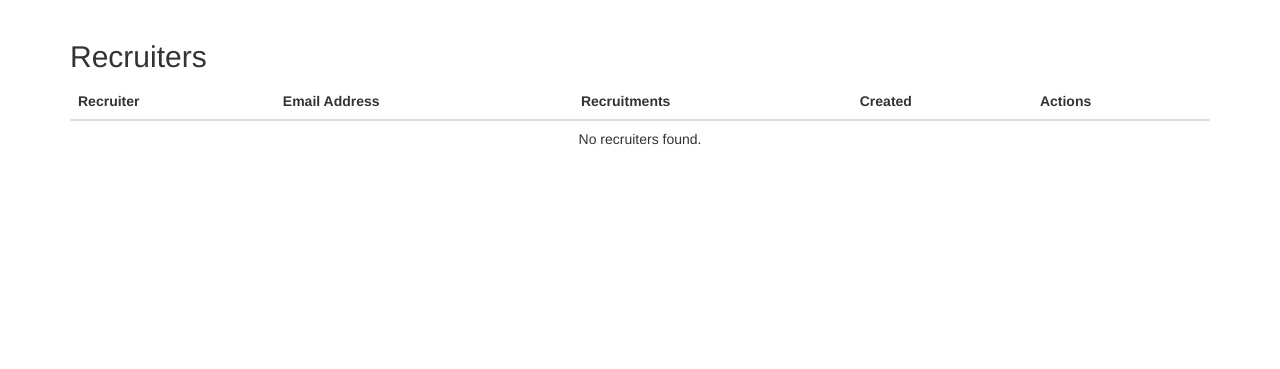
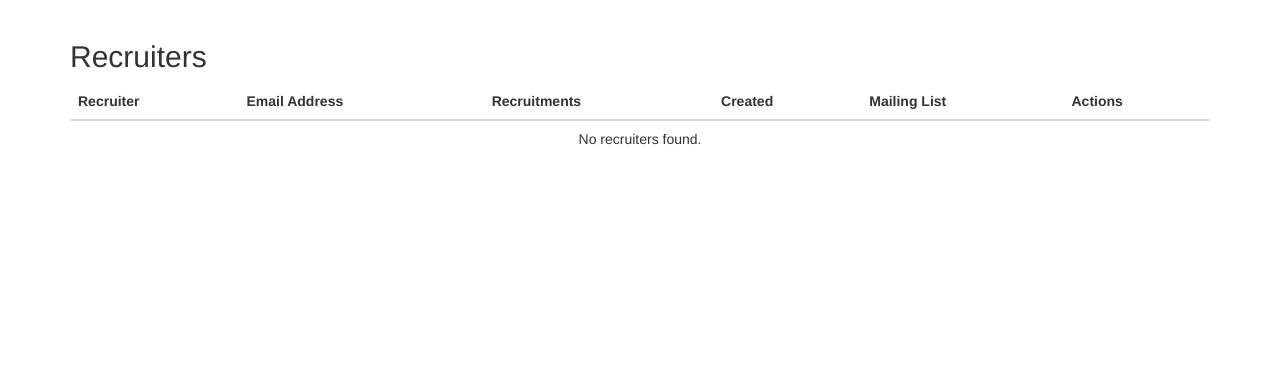
Before and after one commit to klenwell/decruiter, a Flask app: template app-engine/templates/recruiters/index.html in a window 1280 px wide. Shown: the part 51-420 px from the top of the page. Run offline with Flask 2, Linux system fonts and the light colour scheme; the template is opened without the code that fills it, so the values that code supplies are empty; parts of the project's set-up code (start-up, migrations or seed data) failed here and were passed over; some libraries are stand-ins or nearby versions.

Commit message:
Adds mailing list column to recruiters index.

```diff
--- a/app-engine/models/recruiter.py
+++ b/app-engine/models/recruiter.py
@@ -40,8 +40,13 @@ class Recruiter(ndb.Model):
             return self.key.id()
 
     @property
-    def recruitments(self, limit=10):
+    def recruitments(self):
+        limit=1000
         return RecruiterEmail.s_by_recruiter(self, limit=limit)
+
+    @property
+    def mailing_lists(self):
+        return MAILING_LISTS
 
     #
     # Query Methods
--- a/app-engine/seed.py
+++ b/app-engine/seed.py
@@ -43,6 +43,7 @@ from google.appengine.ext.remote_api import remote_api_stub
 
 from tests.helper import TestEmail
 from models.recruiter_email import RecruiterEmail
+from models.recruiter import Recruiter
 
 
 
@@ -65,6 +66,8 @@ def seed_recruitments():
         inbound_message = TestEmail.fixture(fixture_id)
         recruitment = RecruiterEmail.from_inbound_handler(inbound_message)
         recruitments.append(recruitment)
+        recruiter = Recruiter.get_or_insert_by_recruitment(recruitment)
+        recruitment.associate_recruiter(recruiter)
 
     print 'Seeded %d recruitment(s).' % (len(recruitments))
 
--- a/app-engine/templates/recruiters/index.html
+++ b/app-engine/templates/recruiters/index.html
@@ -20,6 +20,7 @@
         <th>Email Address</th>
         <th>Recruitments</th>
         <th>Created</th>
+        <th>Mailing List</th>
         <th>Actions</th>
       </tr>
     </thead>
@@ -36,6 +37,17 @@
           <td>{{ recruiter.email }}</td>
           <td>{{ recruiter.email_count }}</td>
           <td>{{ at(recruiter.created_at) }}</td>
+          <td>
+            <div class="btn-group" data-toggle="buttons">
+            {% for mailing_list in recruiter.mailing_lists %}
+              {% set btn_state = 'active' if recruiter.mailing_list == mailing_list else 'inactive' %}
+            <label class="btn btn-default {{ btn_state }} btn-xs">
+              <input type="radio" name="options" id="{{mailing_list}}" autocomplete="off">
+              {{mailing_list}}
+            </label>
+            {% endfor %}
+            </div>
+          </td>
           <td>
             <a class="btn btn-info"
                href="/admin/recruiter/{{ recruiter.public_id }}/">
```
